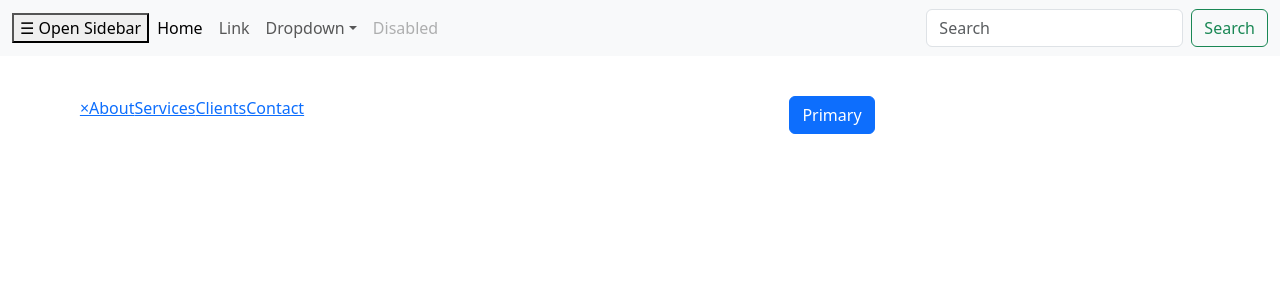
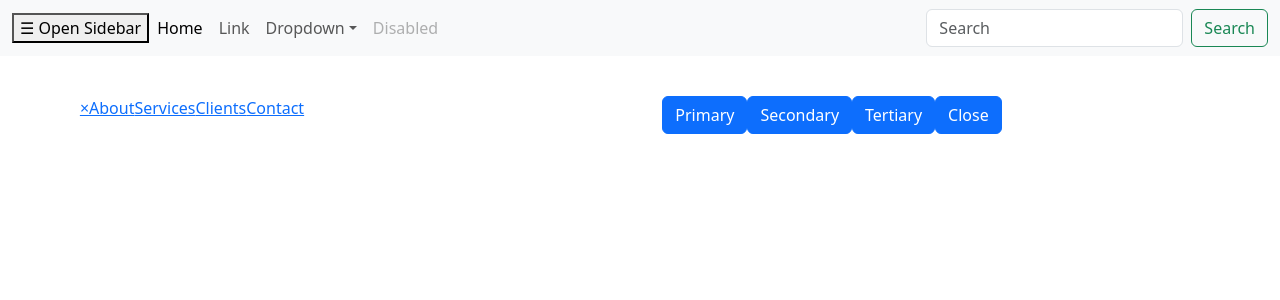
Before and after one commit to npawan98/BookingMANager, a React (Create React App) app: page / in a window 1280 px wide. Shown: the top 300 px of the page. Built offline with nearby package versions, Linux system fonts and the light colour scheme.

Commit message:
added new buttons to body

```diff
--- a/src/App.js
+++ b/src/App.js
@@ -17,6 +17,9 @@ class App extends Component{
       </div>
       <div className="mainContent">
       <button type="button" class="btn btn-primary">Primary</button>
+      <button type="button" class="btn btn-primary">Secondary</button>
+      <button type="button" class="btn btn-primary">Tertiary</button>
+      <button type="button" class="btn btn-primary">Close</button>
       </div>
       </div>
     </div>
```
